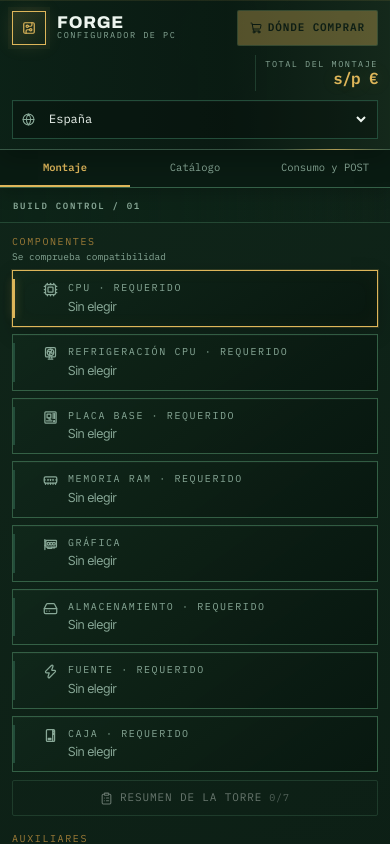
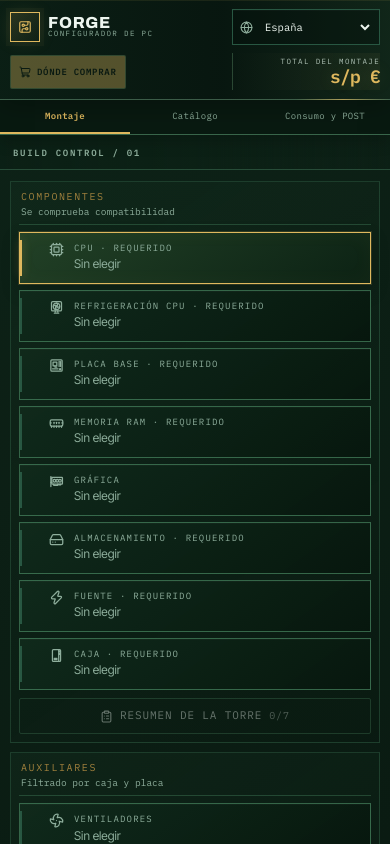
Before and after one commit to vva45/pc-configurator, a Next.js app: page / in a window 390 px wide. Shown: the top 844 px of the page. Built offline with nearby package versions, Linux system fonts and the light colour scheme.

Commit message:
style: polish Forge phase 1 responsive shell

```diff
--- a/src/app/globals.css
+++ b/src/app/globals.css
@@ -115,197 +115,277 @@
 }
 @media(min-width:901px){ .filt-toggle{display:none} }
 
-/* ═══ FORGE — Phase 1: premium engineering shell ═══ */
+/* ═══ FORGE — Phase 1.1: refined responsive engineering shell ═══ */
 :root{
-  --board:#06100b;
-  --board-2:#0b1a12;
-  --board-3:#10271b;
-  --board-4:#153323;
-  --trace:#234d3a;
-  --trace-soft:rgba(72,130,98,.32);
+  --board:#050d09;
+  --board-2:#0a1811;
+  --board-3:#10251a;
+  --board-4:#173725;
+  --surface:#0b1d14;
+  --surface-raised:#102b1d;
+  --surface-catalog:#123420;
+  --card:#0e291a;
+  --trace:#285742;
+  --trace-soft:rgba(86,146,111,.34);
   --silk:#edf5ef;
-  --silk-dim:#88a897;
-  --gold:#deb65a;
-  --gold-dim:#9b7a37;
-  --gold-glow:rgba(222,182,90,.16);
+  --silk-dim:#8eae9c;
+  --gold:#dfb85e;
+  --gold-dim:#a0803d;
+  --gold-glow:rgba(223,184,94,.15);
 }
-body{background:#06100b}
+body{background:var(--board)}
 .fg{
-  isolation:isolate;position:relative;overflow-x:hidden;
-  background-color:var(--board);
+  isolation:isolate;position:relative;overflow-x:hidden;background-color:var(--board);
   background-image:
-    linear-gradient(90deg,transparent 0,transparent calc(100% - 1px),rgba(72,130,98,.09) calc(100% - 1px)),
-    linear-gradient(180deg,rgba(255,255,255,.018),transparent 32%),
-    radial-gradient(circle at 1px 1px,rgba(222,182,90,.05) 1px,transparent 1.25px);
+    linear-gradient(90deg,transparent 0,transparent calc(100% - 1px),rgba(84,145,109,.08) calc(100% - 1px)),
+    linear-gradient(180deg,rgba(255,255,255,.014),transparent 30%),
+    radial-gradient(circle at 1px 1px,rgba(223,184,94,.045) 1px,transparent 1.2px);
   background-size:100% 100%,100% 100%,22px 22px;
 }
 .fg::before{
   content:"";position:fixed;z-index:-1;inset:0;pointer-events:none;
   background:
-    radial-gradient(ellipse 48% 35% at 53% 5%,rgba(44,104,72,.16),transparent 72%),
-    radial-gradient(ellipse 34% 25% at 100% 96%,rgba(171,126,43,.07),transparent 75%);
+    radial-gradient(ellipse 50% 34% at 52% 4%,rgba(37,98,66,.15),transparent 72%),
+    radial-gradient(ellipse 32% 25% at 100% 96%,rgba(165,119,35,.06),transparent 75%);
 }
 
-/* Command bar */
+/* Header: a deliberate instrument strip rather than a utility bar. */
 .fg>div:first-child{
-  min-height:72px;gap:16px!important;padding:12px 20px!important;
-  border-bottom:1px solid rgba(116,163,133,.42)!important;
+  display:grid!important;grid-template-columns:minmax(220px,1fr) auto auto auto;
+  grid-template-areas:"brand region shop total";align-items:center;gap:12px!important;
+  min-height:70px;padding:10px 20px!important;
+  border-bottom:1px solid rgba(116,165,133,.48)!important;
   background:
-    linear-gradient(90deg,rgba(12,34,23,.985),rgba(10,27,19,.97) 58%,rgba(21,42,28,.96)),
-    linear-gradient(180deg,rgba(255,255,255,.035),transparent)!important;
-  box-shadow:0 8px 24px rgba(0,0,0,.24),0 1px 0 rgba(222,182,90,.1) inset;
+    linear-gradient(90deg,rgba(11,31,21,.99),rgba(8,23,16,.975) 57%,rgba(17,39,26,.97)),
+    linear-gradient(180deg,rgba(255,255,255,.028),transparent)!important;
+  box-shadow:0 8px 22px rgba(0,0,0,.22),0 1px 0 rgba(223,184,94,.09) inset;
+}
+.fg>div:first-child::before{
+  content:"";position:absolute;left:39%;top:50%;width:15%;height:22px;transform:translateY(-50%);
+  opacity:.5;pointer-events:none;
+  background:
+    radial-gradient(circle at 0 50%,var(--trace) 0 2px,transparent 2.6px),
+    linear-gradient(var(--trace),var(--trace)) left 2px top 10px/52% 1px no-repeat,
+    linear-gradient(135deg,transparent 48%,var(--trace) 49% 51%,transparent 52%) right/45% 100% no-repeat;
 }
 .fg>div:first-child::after{
-  content:"";position:absolute;right:0;bottom:-1px;width:28%;height:1px;
-  background:linear-gradient(90deg,transparent,var(--gold),transparent);opacity:.7;
+  content:"";position:absolute;right:0;bottom:-1px;width:24%;height:1px;
+  background:linear-gradient(90deg,transparent,var(--gold),transparent);opacity:.68;
 }
-.fg>div:first-child>div:first-child{gap:11px!important;min-width:190px}
+.fg>div:first-child>div:first-child{grid-area:brand;gap:11px!important;min-width:0}
+.fg>div:first-child>div:nth-child(2){display:none!important}
 .fg>div:first-child>div:first-child>div:first-child{
   width:34px!important;height:34px!important;border-color:var(--gold)!important;
-  background:linear-gradient(135deg,rgba(222,182,90,.16),rgba(222,182,90,.025));
-  box-shadow:0 0 0 4px rgba(222,182,90,.045),0 0 18px rgba(222,182,90,.13);
+  background:linear-gradient(135deg,rgba(223,184,94,.15),rgba(223,184,94,.018));
+  box-shadow:0 0 0 4px rgba(223,184,94,.04),0 0 17px rgba(223,184,94,.1);
 }
 .fg>div:first-child .dsp{letter-spacing:.045em!important}
 .fg>div:first-child .eyebrow{letter-spacing:.18em}
 .fg>div:first-child>label{
-  padding:4px 7px 4px 9px;border:1px solid var(--trace);background:rgba(5,16,11,.42);
-  box-shadow:0 1px 0 rgba(255,255,255,.025) inset;
+  grid-area:region;padding:4px 7px 4px 9px;border:1px solid var(--trace);
+  background:rgba(4,15,10,.42);box-shadow:0 1px 0 rgba(255,255,255,.025) inset;
 }
 .fg>div:first-child select{border-color:transparent;background:transparent!important;padding:5px 3px!important}
-.fg>div:first-child>.btn{min-height:36px;box-shadow:0 0 0 1px rgba(255,255,255,.03) inset}
+.fg>div:first-child>.btn{grid-area:shop;min-height:36px;box-shadow:0 0 0 1px rgba(255,255,255,.03) inset}
 .fg>div:first-child>div:last-child{
-  min-width:142px;padding:3px 0 3px 15px;border-left:1px solid var(--trace-soft);
+  grid-area:total;min-width:146px;padding:5px 0 5px 15px;border-left:1px solid var(--trace-soft);
+  background:linear-gradient(90deg,transparent,rgba(223,184,94,.055));
 }
+.fg>div:first-child>div:last-child .eyebrow{color:#b0c3b7!important}
 .fg>div:first-child>div:last-child .mono{
-  font-size:20px!important;letter-spacing:-.04em;text-shadow:0 0 18px rgba(222,182,90,.18);
+  font-size:21px!important;letter-spacing:-.045em;text-shadow:0 0 17px rgba(223,184,94,.17);
 }
 
-/* Workstation frame */
+/* Workstation frame and surface hierarchy. */
 .layout{
-  grid-template-columns:minmax(270px,.88fr) minmax(0,2.1fr) minmax(288px,1.03fr);
-  gap:12px;padding:12px;height:calc(100vh - 72px);
-  background:linear-gradient(180deg,rgba(22,54,36,.11),transparent 26%);
+  grid-template-columns:minmax(276px,.86fr) minmax(0,2.14fr) minmax(292px,1fr);
+  gap:12px;padding:12px;height:calc(100vh - 70px);
+  background:linear-gradient(180deg,rgba(26,67,43,.1),transparent 27%);
 }
 .layout>div{
   position:relative;min-width:0;overflow:hidden;
-  border:1px solid rgba(71,125,94,.56)!important;
-  background:linear-gradient(145deg,rgba(16,38,26,.97),rgba(9,25,17,.985))!important;
-  box-shadow:0 10px 28px rgba(0,0,0,.2),0 1px 0 rgba(255,255,255,.025) inset;
+  border:1px solid rgba(77,137,103,.56)!important;
+  box-shadow:0 11px 27px rgba(0,0,0,.22),0 1px 0 rgba(255,255,255,.026) inset;
   animation:forge-panel-in .3s cubic-bezier(.2,.75,.25,1) both;
 }
 .layout>div::after{
   content:"";position:absolute;z-index:1;pointer-events:none;inset:0;
-  background:linear-gradient(135deg,rgba(255,255,255,.025),transparent 20%,transparent 82%,rgba(222,182,90,.025));
-  border-top:1px solid rgba(222,182,90,.06);
+  background:linear-gradient(135deg,rgba(255,255,255,.024),transparent 19%,transparent 82%,rgba(223,184,94,.018));
+  border-top:1px solid rgba(223,184,94,.055);
 }
-.col-build{animation-delay:.02s!important}
-.col-catalog{animation-delay:.07s!important;background:linear-gradient(145deg,rgba(17,43,29,.985),rgba(8,24,16,.99))!important}
-.col-status{animation-delay:.12s!important}
+.col-build{animation-delay:.02s!important;background:linear-gradient(145deg,rgba(13,34,23,.985),rgba(7,20,13,.995))!important}
+.col-catalog{
+  animation-delay:.07s!important;border-color:rgba(94,154,116,.7)!important;
+  background:linear-gradient(145deg,rgba(18,52,32,.995),rgba(10,30,19,.995))!important;
+  box-shadow:0 13px 30px rgba(0,0,0,.24),0 1px 0 rgba(223,184,94,.09) inset,0 0 0 1px rgba(223,184,94,.025)!important;
+}
+.col-status{animation-delay:.12s!important;background:linear-gradient(145deg,rgba(12,31,21,.985),rgba(6,18,12,.995))!important}
 .col-build::before,.col-catalog::before,.col-status::before{
   position:absolute;z-index:3;top:0;left:0;right:0;height:35px;padding:11px 13px 0;
   font-family:'IBM Plex Mono',monospace;font-size:9px;font-weight:600;letter-spacing:.19em;
   text-transform:uppercase;color:var(--silk-dim);pointer-events:none;
-  border-bottom:1px solid rgba(71,125,94,.4);
-  background:linear-gradient(90deg,rgba(12,35,23,.96),rgba(12,35,23,.72),transparent);
+  border-bottom:1px solid rgba(78,137,103,.42);
+  background:linear-gradient(90deg,rgba(11,32,21,.97),rgba(11,32,21,.76),transparent);
 }
 .col-build::before{content:"Build control  /  01"}
 .col-catalog::before{content:"Catalog  /  workspace  /  02";color:var(--gold)}
 .col-status::before{content:"System status  /  03"}
+.col-build>.scroll,.col-status>.scroll,.col-catalog>div{position:relative;z-index:2}
 .col-build>.scroll,.col-status>.scroll{padding:48px 12px 14px!important}
 .col-catalog>div{padding-top:35px}
 .col-catalog>div>div:first-child{
-  position:relative;z-index:2;padding:12px!important;
-  border-bottom-color:rgba(71,125,94,.5)!important;
-  background:linear-gradient(180deg,rgba(23,54,36,.38),rgba(8,24,16,.24));
+  position:relative;z-index:2;padding:12px!important;border-bottom-color:rgba(81,143,106,.58)!important;
+  background:linear-gradient(180deg,rgba(30,75,47,.45),rgba(11,31,20,.18));
 }
 .col-catalog .filt-col{
-  position:relative;z-index:2;background:rgba(5,17,11,.32);border-right-color:rgba(71,125,94,.42)!important;
+  position:relative;z-index:2;background:rgba(5,18,11,.46);border-right-color:rgba(81,143,106,.48)!important;
 }
-.col-catalog .scroll{position:relative;z-index:2;padding:14px!important}
+.col-catalog .scroll{position:relative;z-index:2;padding:14px!important;background:linear-gradient(90deg,rgba(255,255,255,.008),transparent 16%)}
 
-/* Components and states */
+/* The build reads as grouped control banks. */
+.col-build>.scroll>div{
+  margin-bottom:11px!important;padding:9px;border:1px solid rgba(62,119,87,.35);
+  background:linear-gradient(145deg,rgba(21,50,33,.32),rgba(5,18,11,.18));
+}
+.col-build>.scroll>div>div:first-child{
+  margin-bottom:9px!important;padding:0 2px 7px;border-bottom:1px solid rgba(72,132,96,.4);
+}
+.col-build>.scroll>div>div:first-child .eyebrow{color:var(--gold-dim)!important}
+
+/* Controls, cards and active states. */
 .panel{
-  background:linear-gradient(145deg,rgba(20,48,32,.8),rgba(8,23,15,.85));
-  border-color:rgba(77,134,101,.62);box-shadow:0 1px 0 rgba(255,255,255,.025) inset;
+  background:linear-gradient(145deg,rgba(19,49,32,.88),rgba(7,22,14,.92));
+  border-color:rgba(79,140,103,.68);box-shadow:0 1px 0 rgba(255,255,255,.028) inset;
 }
 .btn{
-  border-color:rgba(80,139,104,.65);border-radius:2px;
+  border-color:rgba(82,144,106,.7);border-radius:2px;
   transition:transform .16s ease,border-color .16s ease,background-color .16s ease,color .16s ease,box-shadow .16s ease;
 }
-.btn:hover:not(:disabled){transform:translateY(-1px);box-shadow:0 5px 14px rgba(0,0,0,.18)}
-.btn-gold{box-shadow:0 2px 10px rgba(136,103,35,.2)}
-.btn-gold:hover:not(:disabled){box-shadow:0 5px 16px rgba(222,182,90,.25)}
+.btn:hover:not(:disabled){transform:translateY(-1px);box-shadow:0 5px 14px rgba(0,0,0,.19)}
+.btn-gold{box-shadow:0 2px 10px rgba(142,108,36,.22)}
+.btn-gold:hover:not(:disabled){box-shadow:0 5px 16px rgba(223,184,94,.24)}
 .chip{
-  border-color:rgba(75,131,98,.62);background:rgba(4,15,10,.24);border-radius:999px;
+  border-color:rgba(76,137,101,.66);background:rgba(4,16,10,.36);border-radius:999px;
   transition:transform .14s ease,border-color .14s ease,background-color .14s ease,color .14s ease;
 }
-.chip:hover{transform:translateY(-1px);background:rgba(25,58,38,.58)}
-.chip.sel{box-shadow:0 0 0 2px rgba(222,182,90,.1),0 3px 11px rgba(0,0,0,.18)}
+.chip:hover{transform:translateY(-1px);background:rgba(29,70,44,.62)}
+.chip.sel{box-shadow:0 0 0 2px rgba(223,184,94,.1),0 3px 10px rgba(0,0,0,.18)}
 input[type=text],input[type=number],select{
-  border-color:rgba(78,137,102,.62);background:rgba(4,16,10,.72);
+  border-color:rgba(79,140,103,.68);background:rgba(3,14,9,.76);
   transition:border-color .16s ease,box-shadow .16s ease,background-color .16s ease;
 }
 input[type=text]:hover,input[type=number]:hover,select:hover{border-color:var(--gold-dim)}
 input[type=text]:focus,input[type=number]:focus,select:focus{
-  border-color:var(--gold);background:rgba(5,18,11,.92);box-shadow:0 0 0 3px rgba(222,182,90,.1);
+  border-color:var(--gold);background:rgba(4,17,10,.94);box-shadow:0 0 0 3px rgba(223,184,94,.1);
 }
 .card{
-  min-height:100%;border-color:rgba(74,132,98,.58);
-  background:linear-gradient(145deg,rgba(21,48,32,.92),rgba(10,28,19,.98));
-  box-shadow:0 1px 0 rgba(255,255,255,.025) inset,0 4px 12px rgba(0,0,0,.13);
+  min-height:100%;border-color:rgba(73,137,99,.66);background:linear-gradient(145deg,rgba(18,49,31,.98),rgba(8,25,16,.99));
+  box-shadow:0 1px 0 rgba(255,255,255,.03) inset,0 5px 13px rgba(0,0,0,.16);
   transition:transform .18s ease,border-color .18s ease,box-shadow .18s ease,background-color .18s ease;
 }
+.card>div:first-child{background:linear-gradient(135deg,#0d2618,#0a1d13)!important}
 .card::before{
-  content:"";position:absolute;top:0;left:0;width:40px;height:2px;
-  background:linear-gradient(90deg,var(--gold-dim),transparent);opacity:.72;
+  content:"";position:absolute;top:0;left:0;width:46px;height:2px;
+  background:linear-gradient(90deg,var(--gold-dim),transparent);opacity:.8;
 }
 .card:hover{
-  border-color:var(--gold-dim);background:linear-gradient(145deg,rgba(24,57,37,.98),rgba(11,31,20,.99));
-  transform:translateY(-3px);box-shadow:0 10px 22px rgba(0,0,0,.24),0 0 0 1px rgba(222,182,90,.06);
+  border-color:var(--gold-dim);background:linear-gradient(145deg,rgba(23,60,37,.99),rgba(9,30,19,.995));
+  transform:translateY(-3px);box-shadow:0 11px 23px rgba(0,0,0,.25),0 0 0 1px rgba(223,184,94,.06);
 }
-.card[style*="border-color"]{box-shadow:0 0 0 1px var(--gold),0 8px 22px rgba(0,0,0,.24),0 0 20px var(--gold-glow)}
-.card.blocked{filter:saturate(.72);opacity:.42}
+.card[style*="border-color"]{box-shadow:0 0 0 1px var(--gold),0 8px 22px rgba(0,0,0,.24),0 0 18px var(--gold-glow)}
+.card.blocked{filter:saturate(.7);opacity:.43}
 .slot{
   position:relative;margin-bottom:7px;min-height:54px;padding:10px!important;
-  border-color:rgba(75,133,98,.62);background:linear-gradient(145deg,rgba(16,39,26,.92),rgba(8,23,15,.98));
-  box-shadow:0 1px 0 rgba(255,255,255,.022) inset;
+  border-color:rgba(75,138,100,.68);background:linear-gradient(145deg,rgba(16,42,27,.96),rgba(7,23,14,.99));
+  box-shadow:0 1px 0 rgba(255,255,255,.024) inset;
   transition:transform .16s ease,border-color .16s ease,background-color .16s ease,box-shadow .16s ease;
 }
 .slot::before{content:"";position:absolute;left:0;top:8px;bottom:8px;width:2px;background:var(--trace);transition:background .16s ease,box-shadow .16s ease}
-.slot:hover{transform:translateX(2px);border-color:var(--gold-dim);background:linear-gradient(145deg,rgba(21,51,34,.98),rgba(9,29,18,.99))}
+.slot:hover{transform:translateX(2px);border-color:var(--gold-dim);background:linear-gradient(145deg,rgba(22,56,35,.99),rgba(8,28,17,.995))}
 .slot:hover::before{background:var(--gold-dim)}
-.slot.active{border-color:var(--gold);box-shadow:0 0 0 1px rgba(222,182,90,.16),0 6px 18px rgba(0,0,0,.2),inset 0 0 20px rgba(222,182,90,.035)}
-.slot.active::before{background:var(--gold);box-shadow:0 0 9px rgba(222,182,90,.45)}
-.fingers{width:10px}.fingers i{background:rgba(74,132,98,.65)}
-.log-row{padding:5px 0;border-bottom-color:rgba(74,132,98,.35)}
-.log-row:hover{background:rgba(45,97,66,.11)}
+.slot.active{border-color:var(--gold);background:linear-gradient(145deg,rgba(35,66,39,.96),rgba(12,34,20,.99));box-shadow:0 0 0 1px rgba(223,184,94,.16),0 7px 18px rgba(0,0,0,.21),inset 0 0 20px rgba(223,184,94,.04)}
+.slot.active::before{background:var(--gold);box-shadow:0 0 9px rgba(223,184,94,.42)}
+.fingers{width:10px}.fingers i{background:rgba(76,140,102,.68)}
+.log-row{padding:5px 0;border-bottom-color:rgba(75,137,100,.36)}
+.log-row:hover{background:rgba(47,105,69,.12)}
 
-/* Mobile retains the same tab-driven behavior with a denser visual frame. */
-.mtabs{background:rgba(10,28,19,.98)!important;border-bottom-color:rgba(80,139,104,.62)!important;box-shadow:0 7px 16px rgba(0,0,0,.18)}
+/* Status becomes a stack of related instrumentation modules. */
+.col-status>.scroll{display:flex;flex-direction:column;gap:8px;align-content:start}
+.col-status>.scroll>div{
+  margin-top:0!important;padding:10px;border:1px solid rgba(67,126,92,.48);
+  background:linear-gradient(145deg,rgba(19,45,30,.68),rgba(5,18,11,.52));
+  box-shadow:0 1px 0 rgba(255,255,255,.022) inset;
+}
+.col-status>.scroll>div:has(.log-row){padding:7px 10px}
+.col-status>.scroll>.btn{margin:0!important;min-height:34px}
+.col-status .panel{background:linear-gradient(145deg,rgba(20,51,33,.9),rgba(7,23,14,.94))}
+
+.mtabs{background:rgba(9,26,17,.985)!important;border-bottom-color:rgba(83,145,107,.64)!important;box-shadow:0 7px 15px rgba(0,0,0,.18)}
 .mtabs button{border-radius:0!important;background:transparent!important;border-bottom:2px solid transparent!important}
 .mtabs button.sel{color:var(--gold);border-bottom-color:var(--gold)!important;box-shadow:none}
 @keyframes forge-panel-in{from{opacity:0;transform:translateY(5px)}to{opacity:1;transform:translateY(0)}}
+
 @media(max-width:1180px){
-  .layout{grid-template-columns:minmax(252px,.82fr) minmax(0,2fr);gap:10px;padding:10px;height:calc(100vh - 72px)}
+  .layout{grid-template-columns:minmax(254px,.8fr) minmax(0,2fr);gap:10px;padding:10px;height:calc(100vh - 70px)}
   .col-status{display:none}
 }
 @media(max-width:900px){
-  .fg>div:first-child{min-height:64px;padding:10px 12px!important;gap:9px!important}
-  .fg>div:first-child>div:first-child{min-width:0}.fg>div:first-child>div:last-child{min-width:auto;padding-left:9px}
-  .fg>div:first-child>div:last-child .mono{font-size:16px!important}
-  .mtabs{top:64px!important}
+  .fg>div:first-child{
+    grid-template-columns:minmax(0,1fr) auto;grid-template-areas:"brand region" "shop total";
+    min-height:100px;padding:8px 10px!important;gap:6px 8px!important;
+  }
+  .fg>div:first-child::before{display:none}
+  .fg>div:first-child>div:first-child{gap:8px!important}
+  .fg>div:first-child>div:first-child>div:first-child{width:30px!important;height:30px!important}
+  .fg>div:first-child>div:first-child .dsp{font-size:16px!important}
+  .fg>div:first-child>div:first-child .eyebrow{font-size:7.5px!important}
+  .fg>div:first-child>label{padding:3px 5px 3px 7px;gap:4px!important}
+  .fg>div:first-child>label select{min-width:112px!important;font-size:11px!important}
+  .fg>div:first-child>.btn{justify-self:start;min-height:34px;padding:7px 9px!important;font-size:9.5px!important}
+  .fg>div:first-child>div:last-child{min-width:120px;padding:3px 0 3px 10px}
+  .fg>div:first-child>div:last-child .eyebrow{font-size:7.5px!important}
+  .fg>div:first-child>div:last-child .mono{font-size:18px!important}
+  .mtabs{top:100px!important}
+  .mtabs button{min-height:34px;padding:8px 3px!important;font-size:9.5px!important;letter-spacing:.035em}
   .layout{display:block;height:auto;padding:0;background:none}
-  .layout>div{min-height:calc(100vh - 108px);border-width:0 0 1px!important;box-shadow:none;animation:none}
+  .layout>div{min-height:calc(100vh - 136px);border-width:0 0 1px!important;box-shadow:none;animation:none}
   .layout>div::after{display:none}
   .col-build,.col-catalog,.col-status{display:none;height:auto}
   .col-build.on,.col-catalog.on,.col-status.on{display:block!important}
-  .col-build>.scroll,.col-status>.scroll{padding:47px 12px 18px!important}
+  .col-status.on{min-height:0!important}
+  .col-build>.scroll,.col-status>.scroll{padding:46px 10px 16px!important}
   .col-catalog>div{padding-top:35px}
-  .filt-col{box-shadow:0 7px 12px rgba(0,0,0,.12)}
+  .col-build>.scroll>div{margin-bottom:9px!important;padding:8px}
+  .col-build>.scroll>div>div:first-child{margin-bottom:7px!important;padding-bottom:6px}
+  .slot{min-height:52px;margin-bottom:6px;padding:8px 9px!important}
+  .slot::before{top:7px;bottom:7px}
+  .slot .eyebrow{font-size:9px!important;letter-spacing:.13em!important}
+  .slot .trunc{font-size:12px!important;margin-top:1px!important}
+  .col-build>.scroll .btn-gold{min-height:38px}
+  .col-catalog>div>div:first-child{padding:9px 10px!important}
+  .col-catalog>div>div:first-child>div{
+    display:grid!important;grid-template-columns:minmax(0,1fr) auto;align-items:center;gap:6px!important;
+  }
+  .col-catalog>div>div:first-child>div>span{grid-column:1/-1}
+  .col-catalog>div>div:first-child>div>div{grid-column:1/-1;min-width:0!important}
+  .col-catalog>div>div:first-child>div>select{grid-column:1;min-width:0!important;width:100%!important;font-size:10.5px!important}
+  .col-catalog>div>div:first-child>div>button{min-height:30px;padding:5px 7px!important;font-size:9px!important}
+  .col-catalog>div>div:first-child>div>.btn{grid-column:1/-1;margin-left:0!important;justify-self:stretch}
+  .col-catalog .filt-col{box-shadow:0 7px 12px rgba(0,0,0,.14)}
+  .col-catalog .filt-col .panel{height:auto!important;max-height:min(55vh,420px)}
+  .col-catalog .scroll{padding:10px!important}
+  .col-catalog .card>div:first-child{height:74px!important}
+  .col-catalog .card>div:last-child{padding:8px 9px!important}
+  .col-catalog .card>div:last-child>div:first-child{min-height:0!important;font-size:13px!important}
+  .col-catalog .card>div:last-child>div:nth-child(2){margin:6px 0 7px!important;gap:2px!important}
+  .col-catalog .card>div:last-child .btn{min-height:29px;padding:4px 7px!important}
+  .col-status>.scroll{display:flex;gap:7px;padding-bottom:16px!important}
+  .col-status>.scroll>div{padding:9px}
+  .col-status>.scroll>div:has(.log-row){padding:6px 9px}
 }
-@media(max-width:560px){
-  .fg>div:first-child>label{order:4;width:100%;justify-content:space-between}
-  .fg>div:first-child>label select{flex:1}.fg>div:first-child>.btn{margin-left:auto}
-  .fg>div:first-child>div:last-child{margin-left:auto}
-  .col-catalog .scroll{padding:10px!important}
+@media(max-width:400px){
+  .fg>div:first-child>label select{min-width:102px!important;font-size:10.5px!important}
+  .fg>div:first-child>.btn{font-size:9px!important;padding-inline:8px!important}
+  .fg>div:first-child>div:last-child{min-width:112px;padding-left:8px}
+  .mtabs button{font-size:9px!important}
 }
```
